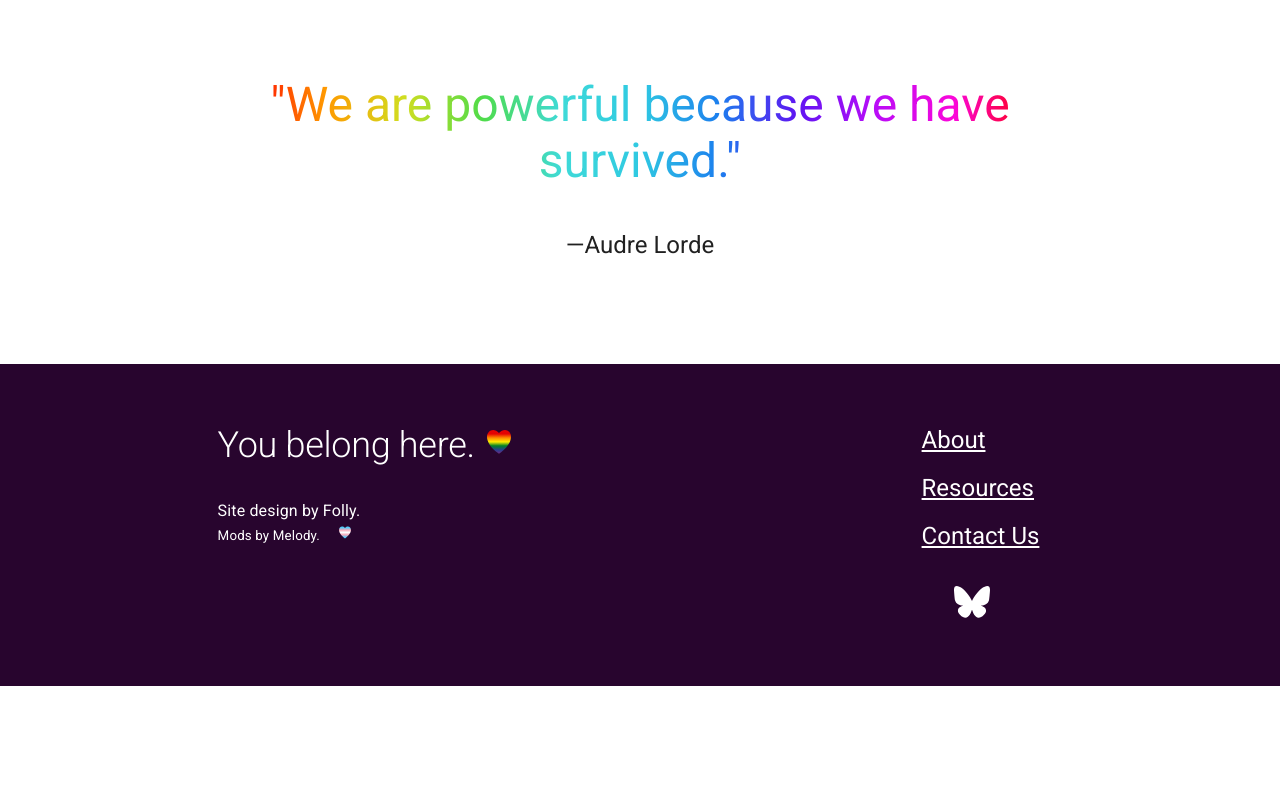
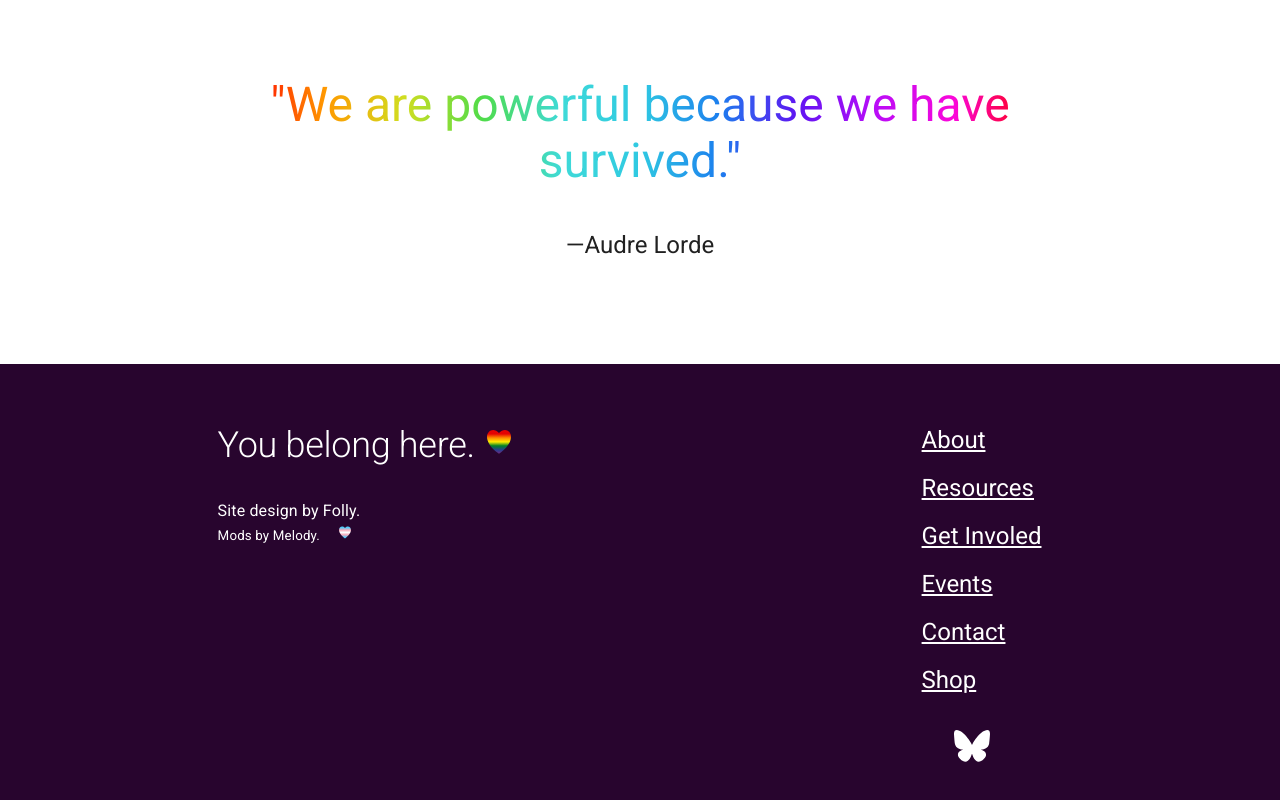
Before and after one commit to statesboro-pride/statesboro-pride, a React (Vite) app: page /home in a window 1280 px wide. Shown: the part 2814-3614 px from the top of the page. Before the commit the page ends 3500 px from the top, so only its background shows below. Built offline with nearby package versions, Linux system fonts and the light colour scheme; some icons are missing.

Commit message:
Style updates, added entire menu to footer

```diff
--- a/src/components/Footer/Footer.tsx
+++ b/src/components/Footer/Footer.tsx
@@ -8,7 +8,7 @@ export function Footer() {
     <Box className="footer" component="footer">
       <Box className="footer-container" component="section">
         <Box className="footer-content-wrapper">
-          <Grid className="footer-content" container direction="row">
+          <Grid className="footer-content" container direction={{xs: "column-reverse", sm: "row"}}>
             <FooterLeft />
             <FooterRight />
           </Grid>
--- a/src/components/Footer/FooterRight.tsx
+++ b/src/components/Footer/FooterRight.tsx
@@ -18,9 +18,24 @@ export function FooterRight() {
             Resources
           </Typography>
         </Link>
+        <Link href="/get-involved" aria-label="Get involved with Boro Pride">
+          <Typography variant="h5" component="p">
+            Get Involed
+          </Typography>
+        </Link>
+        <Link href="/events" aria-label="See upcoming happenings and events">
+          <Typography variant="h5" component="p">
+            Events
+          </Typography>
+        </Link>
         <Link href="/contact" aria-label="Have a question? Contact us!">
           <Typography variant="h5" component="p">
-            Contact Us
+            Contact
+          </Typography>
+        </Link>
+        <Link href="/shop" aria-label="Buy Boro Pride-branded stuff!">
+          <Typography variant="h5" component="p">
+            Shop
           </Typography>
         </Link>
         <Stack direction="row" spacing={2} className="social-media" justifyContent={{ xs: "center", md: "inherit" }}>
```
